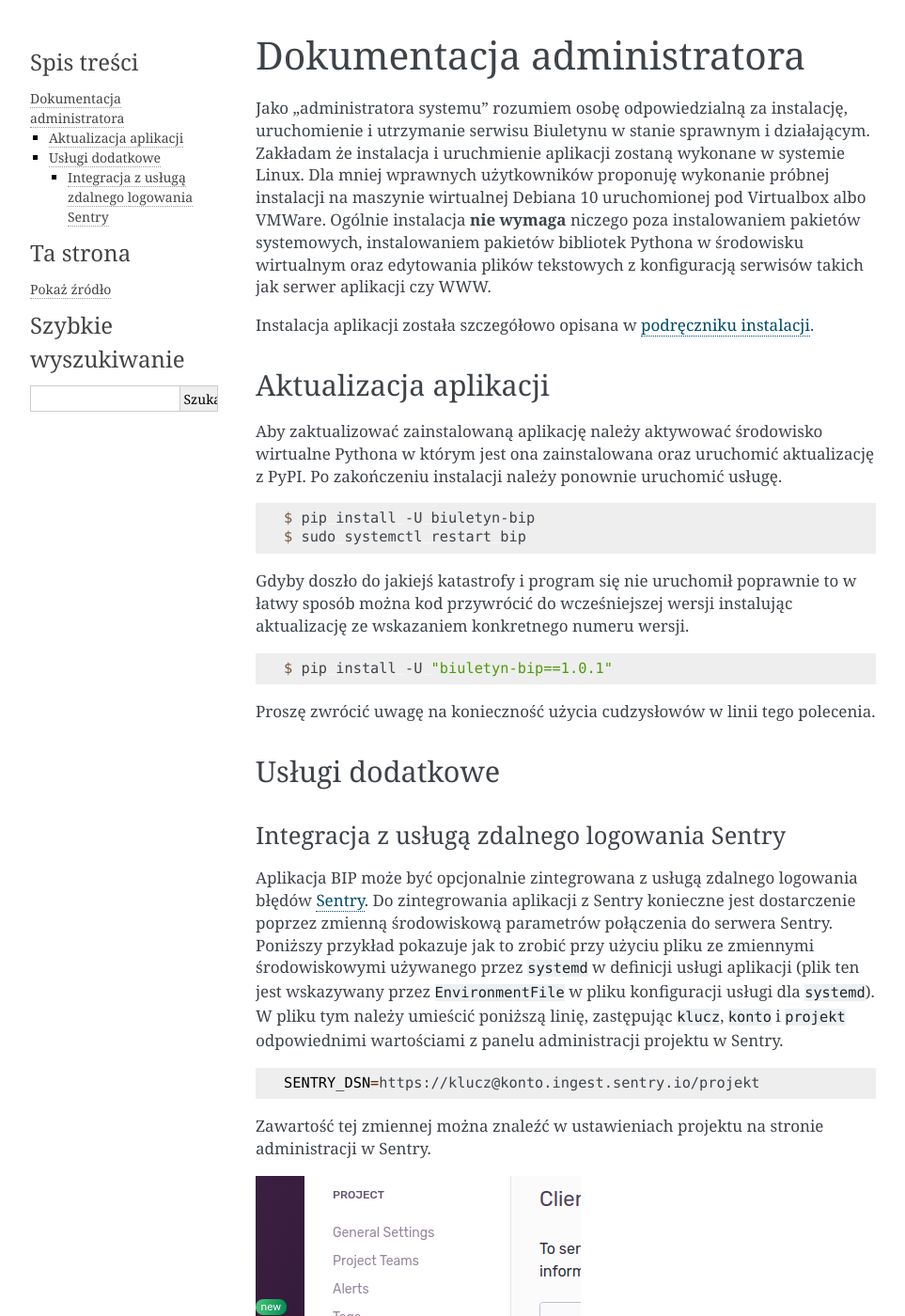
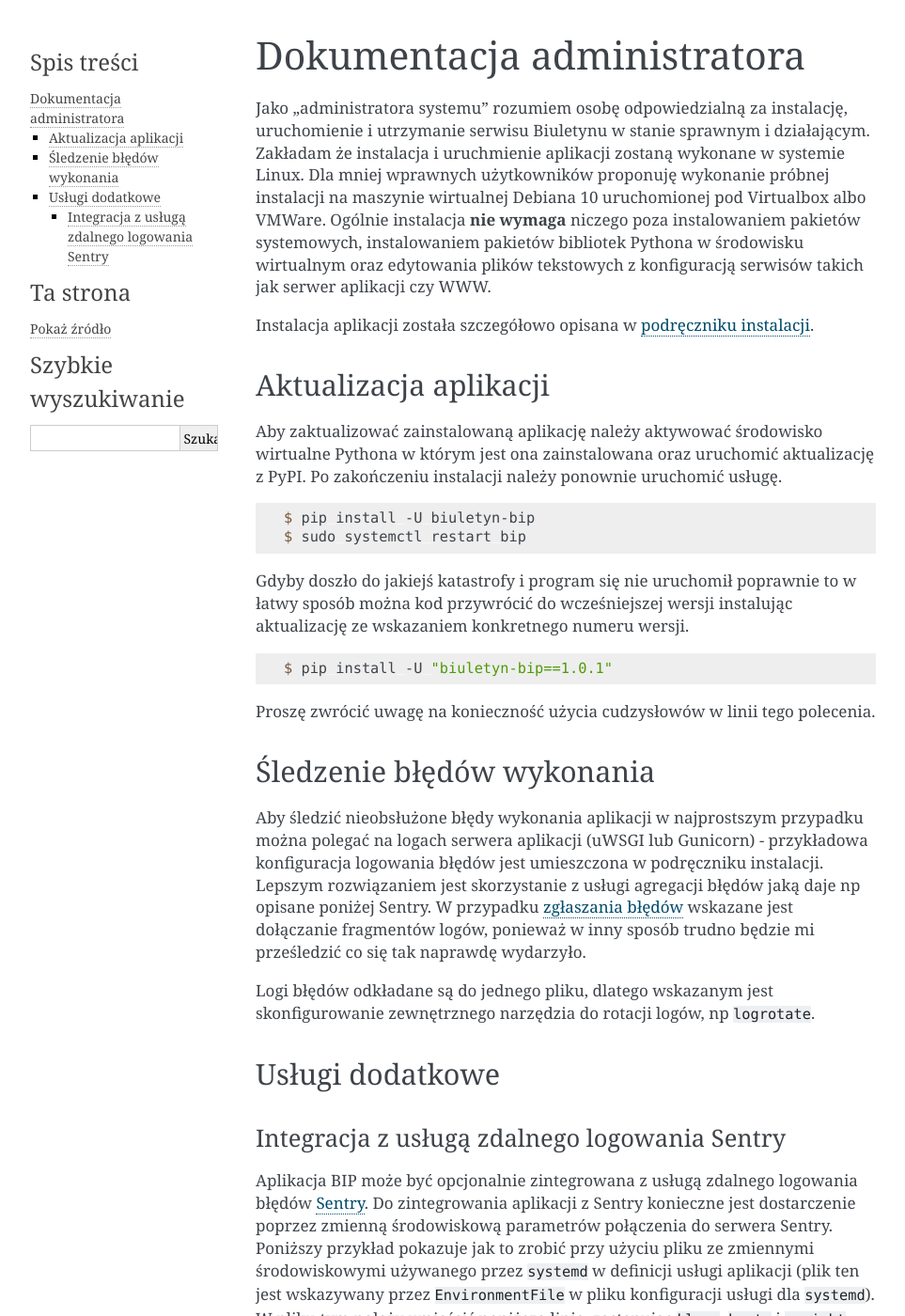
Before and after one commit to zgoda/bip, a Sphinx documentation site: the page built from docs/adminguide.rst, in a window 1280 px wide and 1400 px high. Shown: the whole window at 94% size, without its empty margins (148-1111 px from the left). Built offline with Sphinx 7.4.7, drawn with Linux system fonts in a browser that asks for light colours.

```diff
--- a/docs/adminguide.rst
+++ b/docs/adminguide.rst
@@ -22,6 +22,13 @@ Gdyby doszło do jakiejś katastrofy i program się nie uruchomił poprawnie to
     $ pip install -U "biuletyn-bip==1.0.1"
 
 Proszę zwrócić uwagę na konieczność użycia cudzysłowów w linii tego polecenia.
+
+Śledzenie błędów wykonania
+--------------------------
+
+Aby śledzić nieobsłużone błędy wykonania aplikacji w najprostszym przypadku można polegać na logach serwera aplikacji (uWSGI lub Gunicorn) - przykładowa konfiguracja logowania błędów jest umieszczona w podręczniku instalacji. Lepszym rozwiązaniem jest skorzystanie z usługi agregacji błędów jaką daje np opisane poniżej Sentry. W przypadku `zgłaszania błędów <https://github.com/zgoda/bip/issues>`_ wskazane jest dołączanie fragmentów logów, ponieważ w inny sposób trudno będzie mi prześledzić co się tak naprawdę wydarzyło.
+
+Logi błędów odkładane są do jednego pliku, dlatego wskazanym jest skonfigurowanie zewnętrznego narzędzia do rotacji logów, np ``logrotate``.
 
 Usługi dodatkowe
 ----------------
--- a/docs/install.rst
+++ b/docs/install.rst
@@ -179,6 +179,9 @@ W pliku należy umieścić poniższą zawartość (linie zaczynające się od ``
     # obsługa sygnału zakończenia
     die-on-term = true
 
+    # logowanie
+    logto = /home/mojekonto/bip/uwsgi.log
+
 Za nadzór nad uruchomieniem całości będzie odpowiadał ``systemd``, dla którego potrzebny będzie również plik sterujący, tzw. *unit*.
 
 .. code-block:: shell-session
@@ -320,7 +323,7 @@ Zawartość tego pliku bedzie podobna jak w przypadku uWSGI we wcześniejszym pr
     # załadowanie zmiennych środowiskowych z pliku
     EnvironmentFile="/home/mojekonto/bip/environment"
     # komenda uruchamiająca usługę
-    ExecStart=/home/mojekonto/bip/venv/bin/gunicorn --workers 2 --preload --bind unix:/tmp/bip.sock -m 007 bip.wsgi:application
+    ExecStart=/home/mojekonto/bip/venv/bin/gunicorn --workers 2 --preload --bind unix:/tmp/bip.sock -m 007 --error-logfile /home/mojekonto/bip/gunicorn.error.log bip.wsgi:application
     # warunek restartu usługi - zawsze
     Restart=always
 
```
